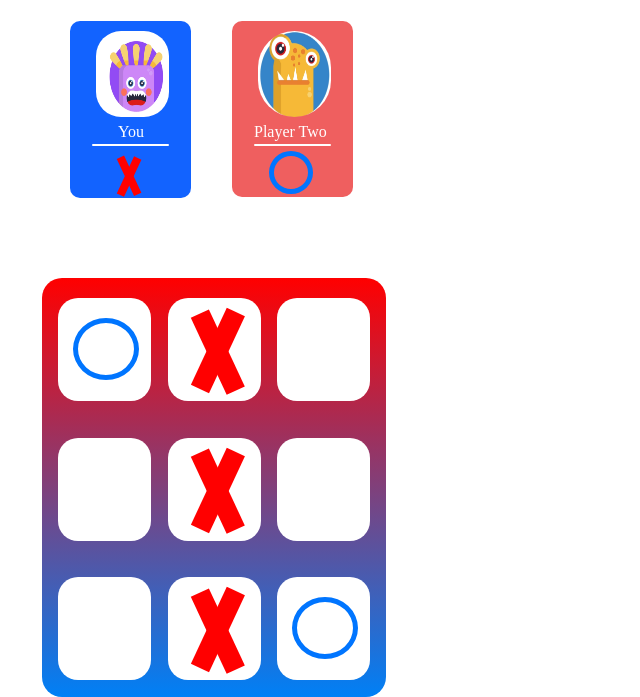
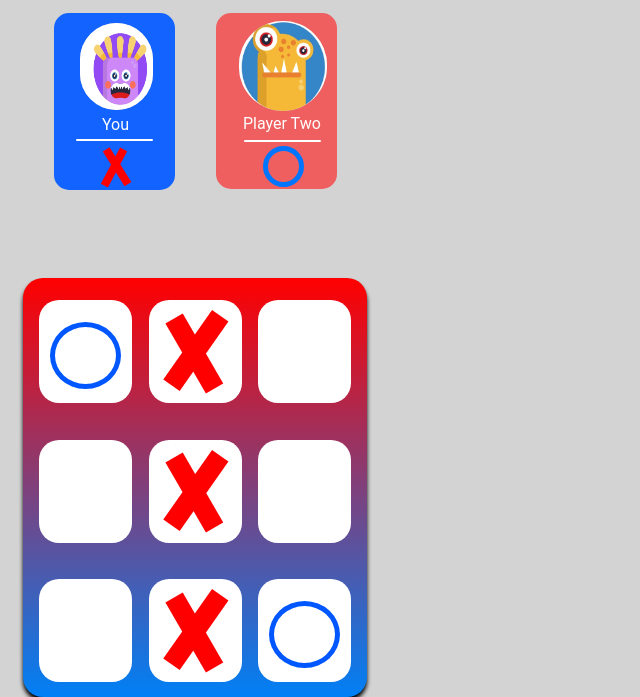
Before and after one commit to san4ok/firstx_o, a plain HTML site: page index.html in a window 1280 px wide. Shown: the part 104-801 px from the top of the page, without its empty margins (0-640 px from the left). Drawn offline with Linux system fonts and the light colour scheme.

Commit message:
Update style.css

```diff
--- a/style.css
+++ b/style.css
@@ -1,101 +1,139 @@
 
+*{
+    background-color: lightgray;
+}
+
+.screen{
+    position: relative;
+    width:390px;
+    height:844px;
+    background-color: white;
+    left:677px;
+    border-radius:20px;
+}
 h1{
     position:relative;
+    background-color: white;
     width:204px;
     height: 41px;
     color: #0057FF;
-    left:108px;
-    top:11px;
+    left:100px;
+    top:19px;
     font-family: 'Roboto';
     font-size: 36px;
     font-weight: 600;
     line-height: 42.19px;
 }
 .line{
-    position:relative;
+    position:absolute;
     background-color: #ff0000;
     width:285px;
     height:12px;
     border-radius:20px;
-    left:60px;
-    /* top:3px; */
+    left:52px;
+    top:71px;
 }
-.you, .player{
+.you{
     position: absolute;
     width: 121px;
     height: 177px;
-    left:70px;
-    top:125px;
+    left:54px;
+    top:117px;
     background-color: #1263ff;
-    border-radius: 10px;
+    border-radius: 15px;
 }
 .player{
+    position: absolute;
+    width: 121px;
     height: 175.89px;
-    left:232px;
-    top: 125px;
+    left:216px;
+    top: 117px;
     background-color: #ef5f5f;
-    border-radius: 10px;
+    border-radius: 15px;
 }
- .you img, .player img{
-    position: relative;
+ .you img{
+    position: absolute;
     width:73px;
     height:86.26px;
-    top:10px;
+    top:10.32px;
     left:26px;
-    border-radius: 25px;
+    border-radius: 268.5px;
 }
-.you .x, .container .x{
+.player img{
+    position: absolute;
+    width: 88px;
+    height: 90px;
+    top:8px;
+    left: 23px;
+    border-radius: 139.5px;
+}
+.you .name{
     position: relative;
-    width:8.01px;
-    height: 41.31px;
-    background-color: red;
-    rotate: 25deg;
-    top: 25px;
-    left: 55px;
+    width: 28px;
+    height: 24.65px;
+    background-color: #1263ff;
+    color: white;
+    left:48px;
+    top:103.3px;
 }
-.you .x2, .container .x2{
+.player .name{
     position: relative;
-    width:8.01px;
-    height: 41.31px;
-    background-color: red;
-    rotate:155deg;
-    top: -18px;
-    left: 55px;
+    width: 78px;
+    height: 20px;
+    color: white;
+    background-color: #ef5f5f;
+    top: 102px;
+    left: 27px;
 }
-.you .line, .player .line{
+.you .name, .player .name{
+    font-family: 'Roboto';
+    font-weight: 400px;
+    font-size: 16px;
+    line-height: 18.75px;
+}
+.you .line{
     width: 77px;
     height: 2.24px;
     background-color: white;
     left:22px;
-    top:15px;
+    top:125.95px;
 }
-.you .name, .player .name{
-    position: relative;
-    color: white;
-    left:48px;
-    top:12px;
+.player .line{
+    width: 77px;
+    height: 2.23px;
+    background-color: white;
+    left:28px;
+    top:127.13px;
 }
-.player img {
-    border-radius: 50px;
 
-    }
-    .player .name{
-        left:22px;
-    }
-.player .o, .container .o{
-    position: relative;
-    left:37px;
-    top:20px;
-    width:34.41px;
-    height:33px;
+.you .x{
+    position: absolute;
+    width:8.01px;
+    height: 41.31px;
+    background-color: red;
+    rotate: 148deg;
+    top: 133px;
+    left: 58.5px;
+}
+.you .x2{
+    position: absolute;
+    width:8.01px;
+    height: 41.02px;
+    background-color: red;
+    rotate: 28deg;
+    top: 134.2px;
+    left: 56px;
+}
+
+.player .o{
+    position: absolute;
+    background-color: #ef5f5f;
+    left:47px;
+    top:133px;
+    width:30.96px;
+    height:30.96px;
     border: 5px solid #0075ff;
     border-radius: 50%;
-}
- .player .line2{
-    position: relative;
-    left:22px;
-    top:15px;
-
 }
 .container{
     position: absolute;
@@ -106,29 +144,40 @@ h1{
     height: 419px;
     background-image: linear-gradient(#ff0000, #0080f6);
     top: 382px;
-    left: 42px;
+    left: 23px;
     border-radius: 20px;
+    box-shadow: 0 4px 4px 0;
 }
 .container div{
     position: relative;
-    top:20px;
+    top: 22px;
     width: 93px;
     height: 103px;
     background-color: white;
     border-radius: 20px;
 }
- .container .x, .container .x2{
+ .container .x{
     width:19.89px;
     height: 84.59px;
-    top:10px;
-    left: 40px;
+    top:8px;
+    left: 37px;
     border-radius: 0px;
+    background-color: #ff0000;
+    rotate: 35deg;
  }
  .container .x2{
-    top:-73px;
+    background-color: #ff0000;
+    width:20.32px;
+    height: 81.14px;
+    top:-72px;
+    left: 35px;
+    border-radius: 0px;
+    rotate: 150deg;
  }
  .container .o{
-    width:56px;
-    height: 52px;
-    left: 15px;
+    width:61px;
+    height: 57px;
+    left: 11px;
+    border: 5px solid #0057FF;
+    border-radius: 50%;
  }
```
